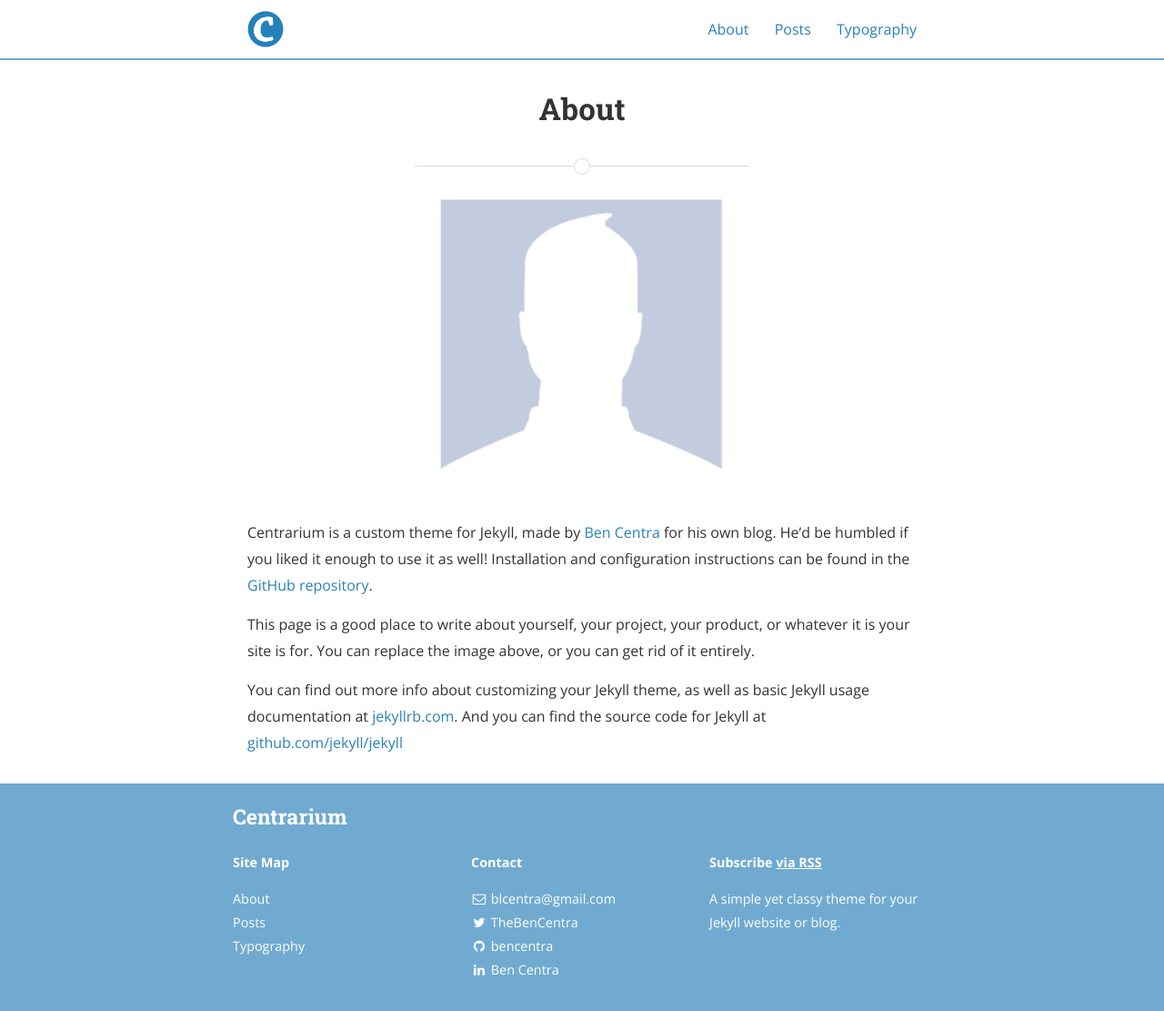
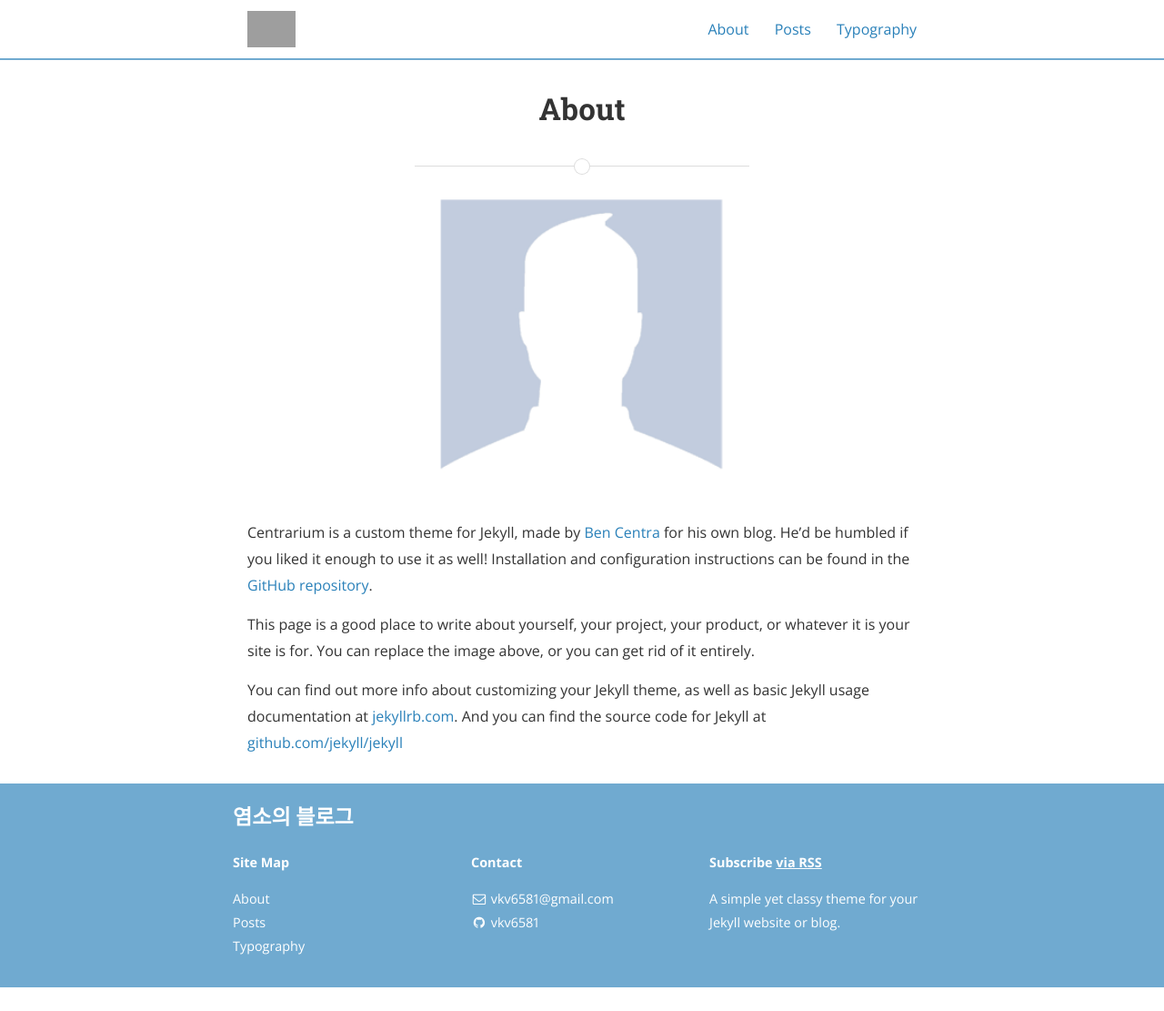
Before and after one commit to vkv6581/vkv6581.github.io, a Jekyll site: the page built from about.md, in a window 1280 px wide and 1111 px high. Shown: the whole window at 91% size. Built offline with Jekyll 4.4.1, drawn with Linux system fonts in a browser that asks for light colours; nearby versions of some CDN libraries; some of the changed lines change nothing that is shown; grey boxes are pictures that could not be loaded.

Commit message:
[설정] 블로그 기본 설정 수정 (이름, 개인정보, 로고)

```diff
--- a/_config.yml
+++ b/_config.yml
@@ -9,10 +9,10 @@ exclude:
   - "/vendor/"
 
 # Site settings
-title: Centrarium
-subtitle: "A simple yet classy theme for your Jekyll website or blog"
-email: blcentra@gmail.com
-name: Ben Centra
+title: 염소의 블로그
+subtitle: "염소의 블로그 작성중"
+email: vkv6581@gmail.com
+name: Lee Jae Young
 description: >
   A simple yet classy theme for your Jekyll website or blog.
 # Base URL of site (i.e. /blog). It should always start with a slash,
@@ -21,7 +21,7 @@ description: >
 baseurl: "" # the subpath of your site, e.g. /blog/
 url: "https://vkv6581@github.io" # the base hostname & protocol for your site
 cover: "/assets/header_image.jpg"
-logo: "/assets/logo.png"
+logo: "/assets/ljy_logo.jpeg"
 
 # Build settings
 markdown: kramdown
@@ -76,129 +76,24 @@ descriptions:
 #     desc: Follow me on Twitter            # Description to display as link title, etc
 #     share: true                           # Include in the "Share" section of posts
 social:
-  - name: Twitter
-    icon: twitter
-    username: TheBenCentra
-    url: https://twitter.com/TheBenCentra
-    desc: Follow me on Twitter
-    share: true
-
-  - name: Facebook
-    icon: facebook
-    username: thebencentra
-    url: ""
-    desc: Friend me on Facebook
-    share: true
-
   - name: GitHub
     icon: github
-    username: bencentra
-    url: https://github.com/bencentra
+    username: vkv6581
+    url: https://github.com/vkv6581
     desc: Fork me on GitHub
-    share: false
-
-  - name: LinkedIn
-    icon: linkedin
-    username: Ben Centra
-    url: https://www.linkedin.com/pub/ben-centra/47/769/60a
-    desc: Connect with me on LinkedIn
-    share: true
-
-  - name: Google+
-    icon: google-plus
-    username: ""
-    url: ""
-    desc: Add me to your Circles
-    share: true
-
-  - name: YouTube
-    icon: youtube
-    username: ""
-    url: ""
-    desc: Subscribe on YouTube
-    share: false
-
-  - name: Instagram
-    icon: instagram
-    username: ""
-    url: ""
-    desc: Follow me on Instagram
-    share: false
-
-  - name: Pinterest
-    icon: pinterest
-    username: ""
-    url: ""
-    desc: Follow me on Pinterest
-    share: true
-
-  - name: SoundCloud
-    icon: soundcloud
-    username: ""
-    url: ""
-    desc: Follow me on SoundCloud
-    share: false
-
-  - name: Tumblr
-    icon: tumblr
-    username: ""
-    url: ""
-    desc: Follow me on Tumblr
-    share: false
-
-  - name: Steam
-    icon: steam
-    username: ""
-    url: ""
-    desc: Friend me on Steam
-    share: false
-
-  - name: Dribbble
-    icon: dribbble
-    username: ""
-    url: ""
-    desc: Follow me on Dribble
-    share: false
-
-  - name: Vimeo
-    icon: vimeo-square
-    username: ""
-    url: ""
-    desc: Follow me on Vimeo
-    share: false
-
-  - name: Vine
-    icon: vine
-    username: ""
-    url: ""
-    desc: Follow me on Vine
-    share: false
-
-  - name: Reddit
-    icon: reddit
-    username: ""
-    url: ""
-    desc: Share to Reddit
-    share: true
-
-  - name: "Hacker News"
-    icon: hacker-news
-    username: ""
-    url: ""
-    desc: Share to Hacker News
     share: false
 
 # Social sharing protocols
 # These are for automatically generating sharing metadata for FB and Twitter
 # OS Protocol is for sharing the source of your site, if you're interested. For more, see osprotocol.com
 protocols:
-    fb_image: "/assets/logo.png"
+    fb_image: "/assets/ljy_logo.jpeg"
     fb_image_width: 612
     fb_image_height: 605
     fb_image_type: "image/png"
 
     twitter_image: "/assets/logo.png"
 
-    os_repo: "https://github.com/bencentra/centrarium.com"
+    os_repo: "https://github.com/vkv6581"
     os_rcs_type: "git"
-    os_src: "git@github.com:bencentra/centrarium.com.git"
+    os_src: "git@github.com:vkv6581/vkv6581.github.io"
```
Also changed, not shown: assets/ljy_logo.jpg (added).
